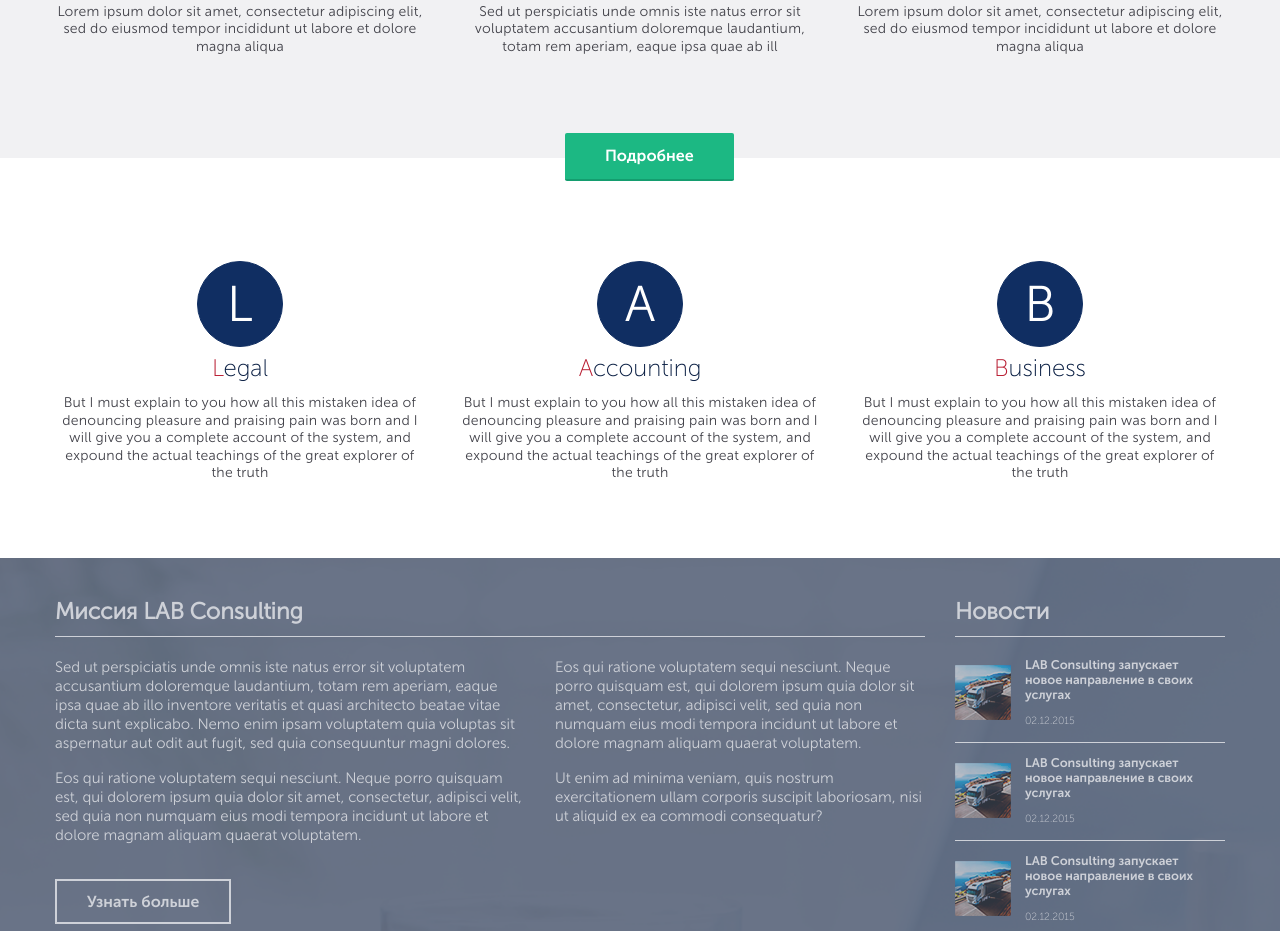
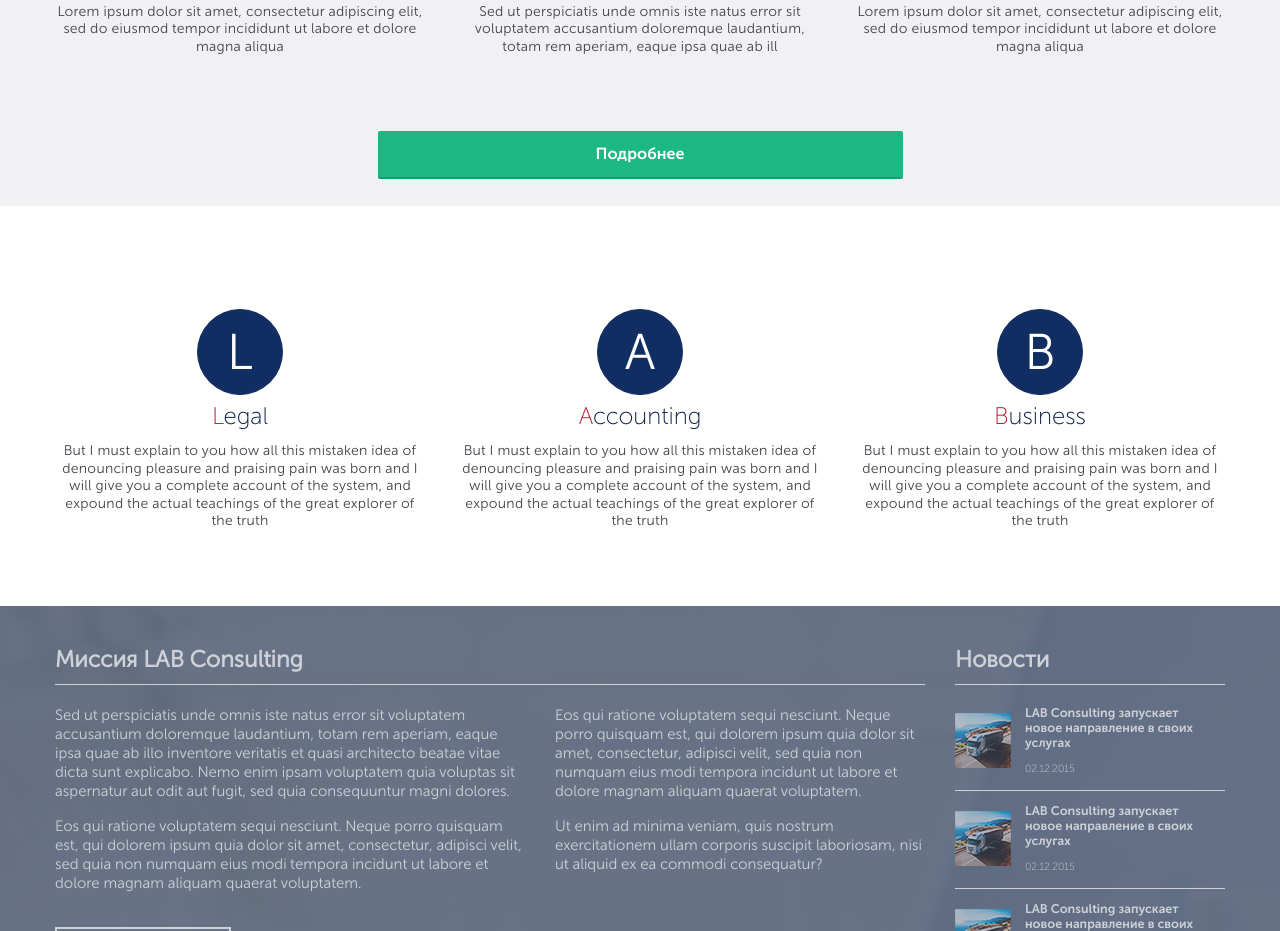
Before and after one commit to tkknopka/tlk, a plain HTML site: page index.html in a window 1280 px wide. Shown: the part 916-1847 px from the top of the page. Drawn offline with nearby package versions, Linux system fonts and the light colour scheme.

Commit message:
Update main.css

```diff
--- a/css/main.css
+++ b/css/main.css
@@ -242,9 +242,10 @@ button, button:hover, button:focus, button:active
 	line-height: 1.25em;
 }
 .detail__btn {
-	position: absolute;
+/*	position: absolute;
 	left: 525px;
-	top: 2px;
+	top: 2px;*/
+	width: 525px;
 	font-size: 16px;
 	font-family: 'Museo Sans Cyrl 700';
 	padding: 11px 40px;
@@ -507,9 +508,10 @@ button, button:hover, button:focus, button:active
 .mobile-menu {
 	display: inline-block;
 }
+/*
 .detail__btn {
 	left: 40%;
-}
+}*/
 .busines__text {
 	width: 275px;
 }
```
